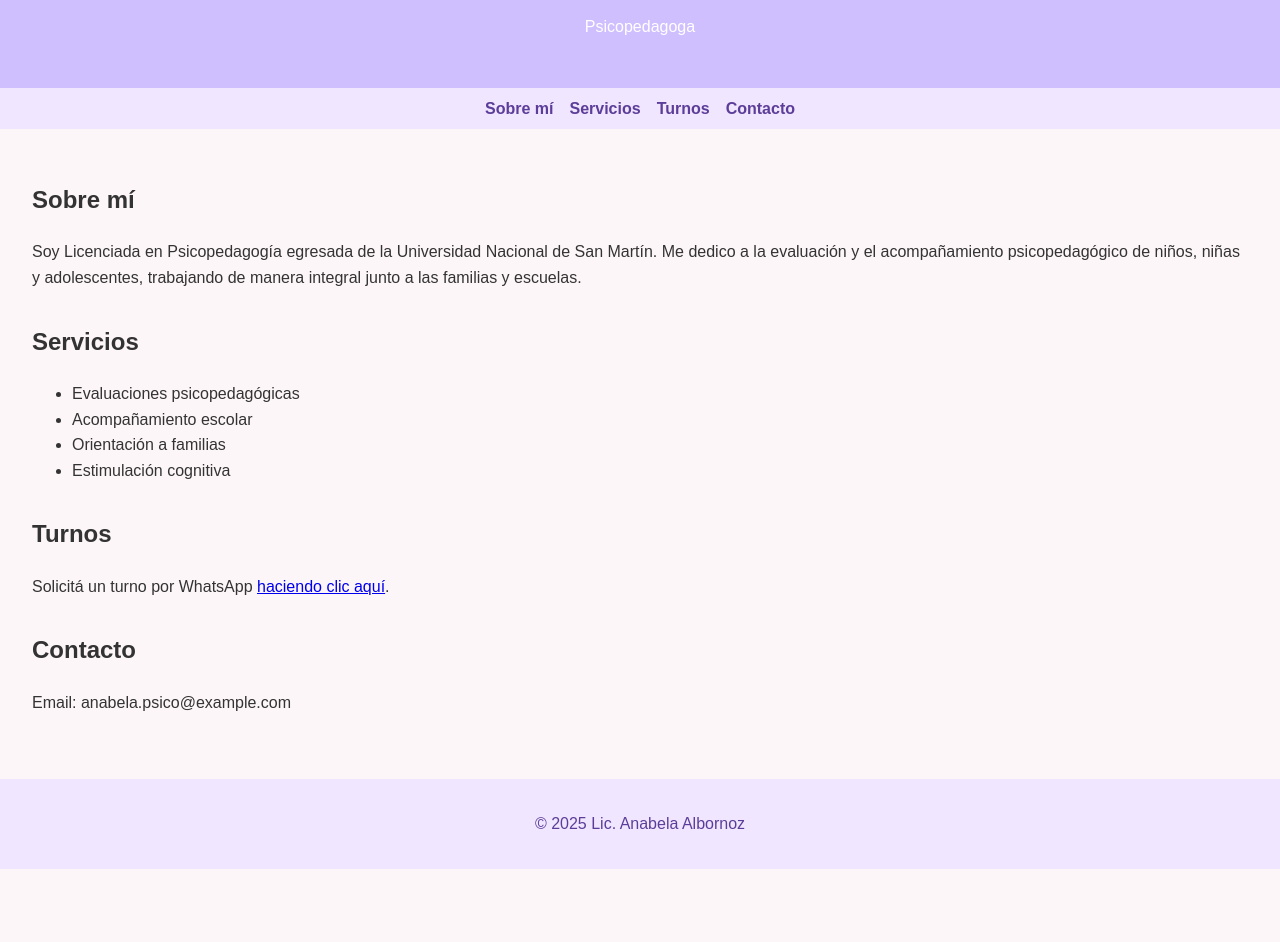
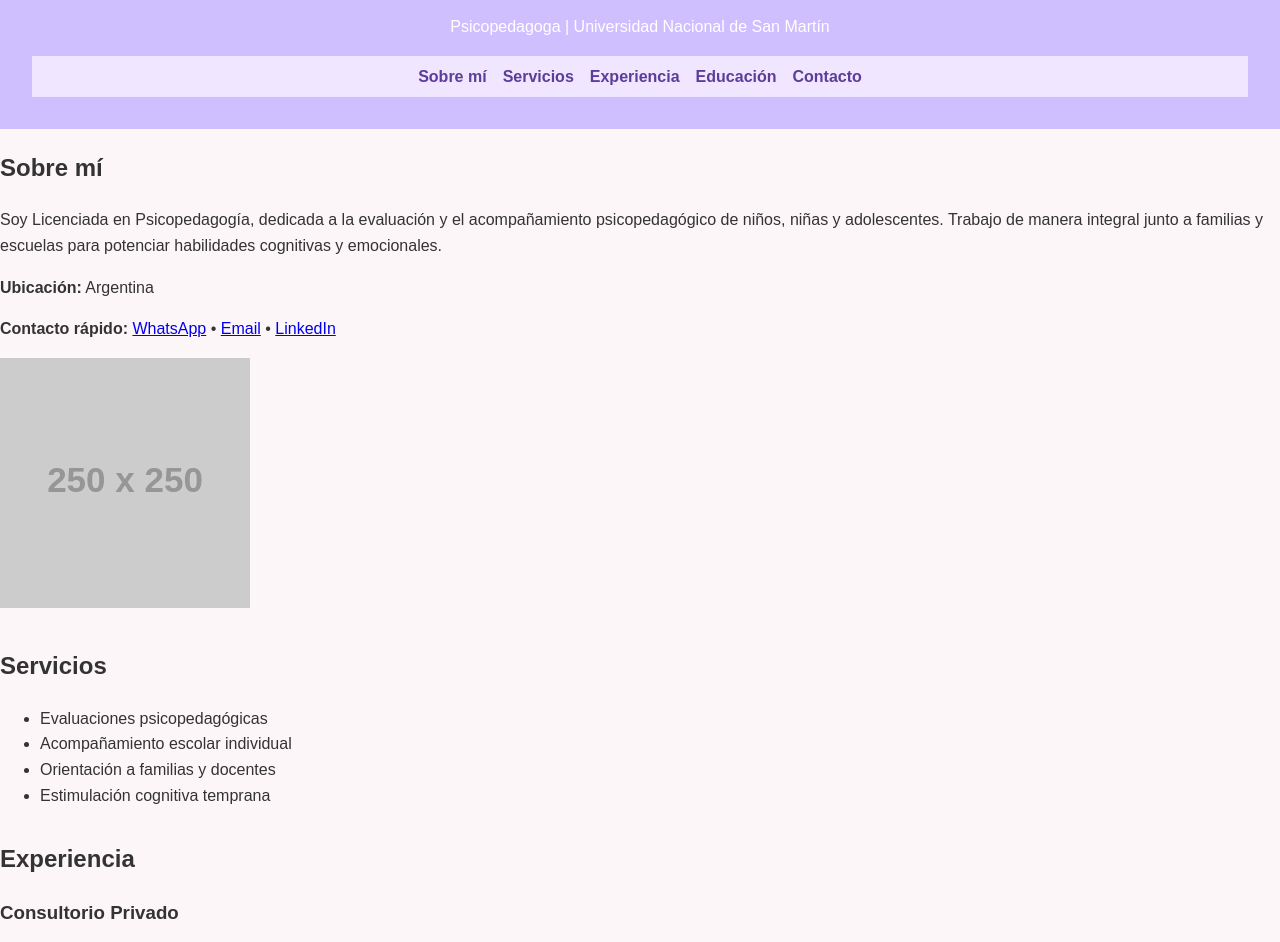
Before and after one commit to txna25/espacio.psicopedagogico, a plain HTML site: page index.html in a window 1280 px wide. Shown: the part 112-1054 px from the top of the page. Before the commit the page ends 981 px from the top, so only its background shows below. Drawn offline with Linux system fonts and the light colour scheme; placeholder pictures from the web are drawn by us.

Commit message:
Update index.html

```diff
--- a/index.html
+++ b/index.html
@@ -3,51 +3,92 @@
 <head>
   <meta charset="UTF-8" />
   <meta name="viewport" content="width=device-width, initial-scale=1.0"/>
-  <title>Lic. Anabela Albornoz - Psicopedagoga</title>
+  <title>Lic. Anabela Albornoz – Psicopedagoga</title>
+  <!-- Google Fonts -->
+  <link href="https://fonts.googleapis.com/css2?family=Roboto:wght@300;400;700&display=swap" rel="stylesheet">
   <link rel="stylesheet" href="styles.css" />
 </head>
 <body>
-  <header>
-    <h1>Lic. Anabela Albornoz</h1>
-    <p>Psicopedagoga</p>
+  <header class="site-header">
+    <div class="container">
+      <h1>Lic. Anabela Albornoz</h1>
+      <p class="subtitle">Psicopedagoga | Universidad Nacional de San Martín</p>
+      <nav class="main-nav">
+        <a href="#sobre-mi">Sobre mí</a>
+        <a href="#servicios">Servicios</a>
+        <a href="#experiencia">Experiencia</a>
+        <a href="#educacion">Educación</a>
+        <a href="#contacto">Contacto</a>
+      </nav>
+    </div>
   </header>
 
-  <nav>
-    <a href="#sobremi">Sobre mí</a>
-    <a href="#servicios">Servicios</a>
-    <a href="#turnos">Turnos</a>
-    <a href="#contacto">Contacto</a>
-  </nav>
+  <section id="sobre-mi" class="hero container">
+    <div class="hero-text">
+      <h2>Sobre mí</h2>
+      <p>
+        Soy Licenciada en Psicopedagogía, dedicada a la evaluación y el acompañamiento
+        psicopedagógico de niños, niñas y adolescentes. Trabajo de manera integral junto
+        a familias y escuelas para potenciar habilidades cognitivas y emocionales.
+      </p>
+      <p><strong>Ubicación:</strong> Argentina</p>
+      <p><strong>Contacto rápido:</strong>
+        <a href="https://wa.me/549XXXXXXXXXX" target="_blank">WhatsApp</a> •
+        <a href="mailto:anabela.psico@example.com">Email</a> •
+        <a href="https://www.linkedin.com/in/anabela-albornoz/" target="_blank">LinkedIn</a>
+      </p>
+    </div>
+    <div class="hero-image">
+      <!-- Pon aquí la foto de Anabela si la tienes -->
+      <img src="https://via.placeholder.com/250x250.png?text=Foto+Profesional" alt="Foto Lic. Anabela Albornoz">
+    </div>
+  </section>
 
-  <main>
-    <section id="sobremi">
-      <h2>Sobre mí</h2>
-      <p>Soy Licenciada en Psicopedagogía egresada de la Universidad Nacional de San Martín. Me dedico a la evaluación y el acompañamiento psicopedagógico de niños, niñas y adolescentes, trabajando de manera integral junto a las familias y escuelas.</p>
-    </section>
+  <section id="servicios" class="container section">
+    <h2 class="section-title">Servicios</h2>
+    <ul class="services-list">
+      <li>Evaluaciones psicopedagógicas</li>
+      <li>Acompañamiento escolar individual</li>
+      <li>Orientación a familias y docentes</li>
+      <li>Estimulación cognitiva temprana</li>
+    </ul>
+  </section>
 
-    <section id="servicios">
-      <h2>Servicios</h2>
+  <section id="experiencia" class="container section">
+    <h2 class="section-title">Experiencia</h2>
+    <div class="card">
+      <h3>Consultorio Privado</h3>
+      <p><em>Psicopedagoga</em> (2020 – Presente)</p>
       <ul>
-        <li>Evaluaciones psicopedagógicas</li>
-        <li>Acompañamiento escolar</li>
-        <li>Orientación a familias</li>
-        <li>Estimulación cognitiva</li>
+        <li>Realización de diagnósticos psicopedagógicos.</li>
+        <li>Diseño de planes de intervención personalizados.</li>
+        <li>Trabajo conjunto con escuelas y psicólogos.</li>
       </ul>
-    </section>
+    </div>
+    <div class="card">
+      <h3>Centro Educativo “Aprender”</h3>
+      <p><em>Coordinadora de Proyectos</em> (2018 – 2020)</p>
+      <ul>
+        <li>Implementación de talleres de estimulación cognitiva.</li>
+        <li>Capacitación a docentes en técnicas psicopedagógicas.</li>
+      </ul>
+    </div>
+  </section>
 
-    <section id="turnos">
-      <h2>Turnos</h2>
-      <p>Solicitá un turno por WhatsApp <a href="https://wa.me/549XXXXXXXXXX" target="_blank">haciendo clic aquí</a>.</p>
-    </section>
+  <section id="educacion" class="container section">
+    <h2 class="section-title">Educación</h2>
+    <div class="card">
+      <h3>Universidad Nacional de San Martín</h3>
+      <p><em>Licenciatura en Psicopedagogía</em> (2014 – 2018)</p>
+    </div>
+  </section>
 
-    <section id="contacto">
-      <h2>Contacto</h2>
-      <p>Email: anabela.psico@example.com</p>
-    </section>
-  </main>
-
-  <footer>
-    <p>&copy; 2025 Lic. Anabela Albornoz</p>
+  <footer id="contacto" class="site-footer container">
+    <h2>Contacto</h2>
+    <p>¿Querés solicitar un turno o tenés consultas? <br>
+      <a class="btn" href="https://wa.me/549XXXXXXXXXX" target="_blank">Escribime por WhatsApp</a>
+    </p>
+    <p class="small">&copy; 2025 Lic. Anabela Albornoz</p>
   </footer>
 </body>
 </html>
```
